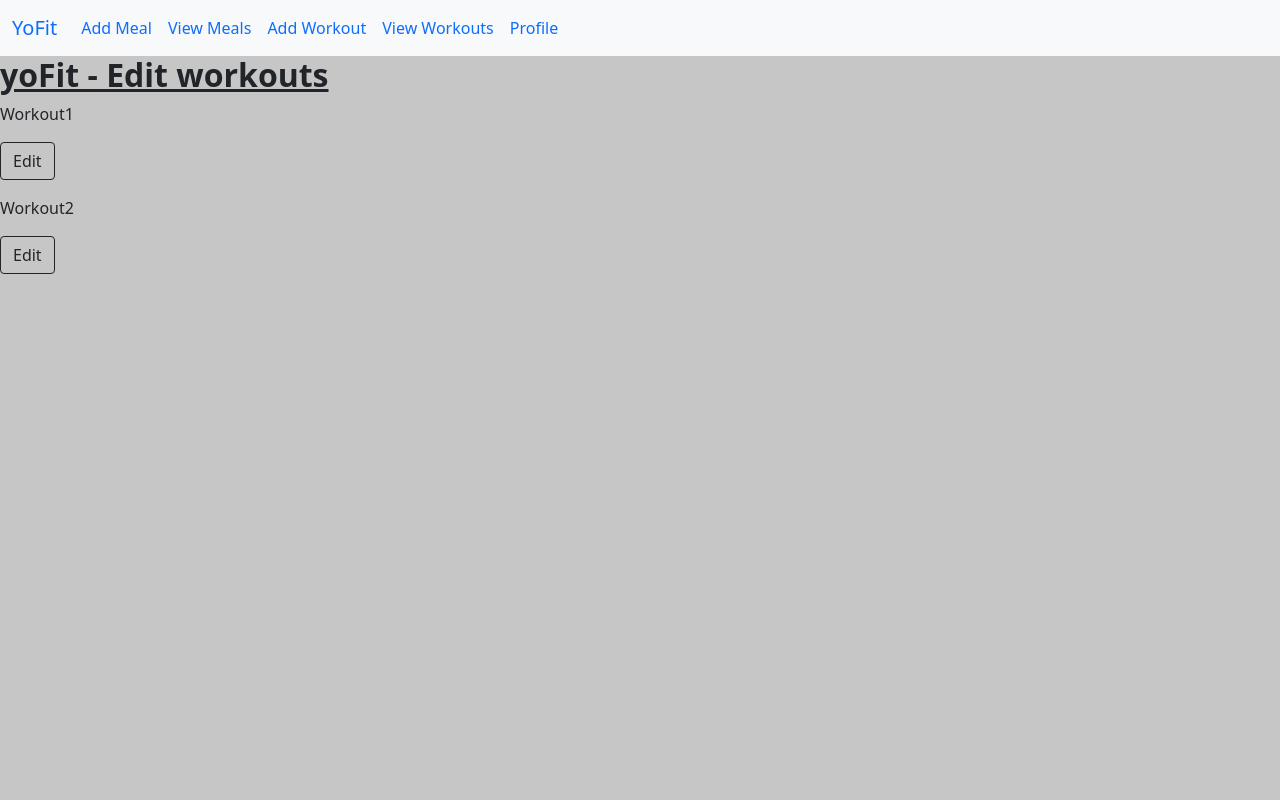
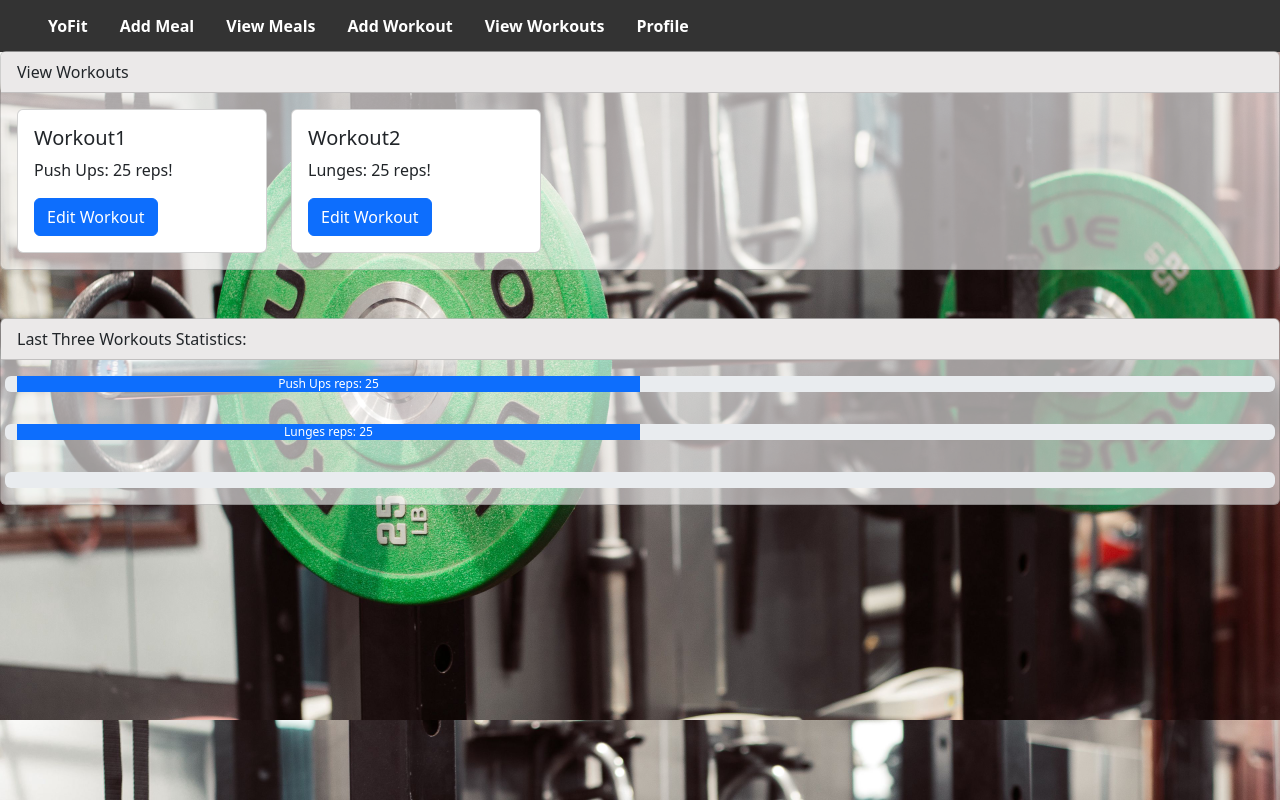
Before and after one commit to albhandari/nutri, a Flask app: page /viewWorkouts in a window 1280 px wide. Run offline with Flask 2, Linux system fonts and the light colour scheme; a user stored in the database is signed in; data comes from the database, SQL or seed files in the repository; both versions use the stored data as it was after the commit.

Commit message:
View Workout and View Meal functionality finished. Added progress bar in both tabs

```diff
--- a/app/routes.py
+++ b/app/routes.py
@@ -271,7 +271,29 @@ def add_food_existing(mealID):
 def view_meals():
  user = current_user
  all_meals = Meal.query.filter_by(creator_id = user.id).all()
- return render_template('view_meals.html', all_meals = all_meals)
+ current = 0;
+ total_calories = 0;
+ total_carbs = 0;
+ total_protein = 0;
+ total_fat = 0;
+
+
+ for meal in all_meals:
+  if(current < 3):
+    total_calories = total_calories + meal.meal_calories
+    total_carbs = total_carbs + meal.meal_carbs
+    total_protein = total_protein + meal.meal_protien
+    total_fat = total_fat + meal.meal_fat
+    current = current +1
+  else:
+    break
+
+  calPer = (total_calories/2500) * 100
+  carPer = (total_carbs / 1250) * 100
+  proPer = (total_protein / 80) * 100
+  fatPer = (total_fat / 97) * 100
+
+ return render_template('view_meals.html',fatPer = fatPer,proPer = proPer,carPer = carPer ,calPer = calPer, all_meals = all_meals, cal= total_calories, carb = total_carbs, pro= total_protein, fat = total_fat)
 
 
 @appObj.route('/viewWorkouts')
@@ -279,7 +301,51 @@ def view_meals():
 def view_workouts():
  user = current_user
  all_workouts = Workout.query.filter_by(creator_id = user.id).all()
- return render_template('view_workouts.html', all_workouts = all_workouts)
+ current = 0;
+ wo1 = "";
+ wo2 = "";
+ wo3 = "";
+
+ rep1 = 0;
+ rep2 = 0;
+ rep3 = 0;
+
+ per1 = 0;
+ per2 = 0;
+ per3 = 0;
+
+ total = 0;
+
+
+ for workout in all_workouts:
+  if(current < 3):
+    if(current == 0):
+      wo1 = workout.exercise
+      rep1 = workout.repititions
+      total = total + rep1
+    elif(current == 1):
+      wo2 = workout.exercise
+      rep2 = workout.repititions
+      total = total + rep2
+    elif(current == 2):
+      wo3 = workout.exercise
+      rep3 = workout.repititions
+      total = total + rep3
+
+    current = current + 1;
+  else:
+    break
+
+  total = rep1 + rep2 + rep3
+
+  per1 = (((rep1 / total)) * 100)
+  per2 = ((rep2 / total) * 100)
+  per3 = ((rep3 / total) * 100)
+
+
+
+
+ return render_template('view_workouts.html', all_workouts = all_workouts, wo1= wo1, wo2 = wo2, wo3 = wo3, rep1 = rep1, rep2 = rep2, rep3 = rep3, per1 = per1, per2 = per2, per3 = per3)
 
 @appObj.route('/editMeal/<mealID>', methods = ["GET", "POST"])
 @login_required
--- /dev/null
+++ b/app/static/css/viewworkout.css
@@ -0,0 +1,65 @@
+body{
+    background-image:url("/static/css/images/barbell.jpeg");
+    background-size: 100%;
+
+
+}
+
+.card{
+    width: 100px;
+    height: 500px;
+}
+
+
+ul {
+    width: 100%;
+    list-style-type: none;
+    margin: 0;
+    padding: 0;
+    overflow: hidden;
+    background-color: #333;
+    margin-bottom: 0;
+  }
+
+  li {
+    float: left;
+    font-weight: 800;
+  }
+
+  li a {
+    display: block;
+    color: white;
+    text-align: center;
+    padding: 14px 16px;
+    text-decoration: none;
+  }
+
+  li a:hover {
+    background-color: #111;
+  }
+
+
+  .hero-image{
+    background-image: url("/static/css/images/dumbbells.jpeg");
+    background-size: 100%;
+    height: 25vh;
+    margin-top: -16px;
+  }
+
+  .hero-text h1{
+    text-align: center;
+    font-size: 30px;
+    color: white;
+    padding-top: 5%;
+    padding-left: 5px;
+    padding-right: 5px;
+  }
+
+  .hero-text h2{
+    text-align: center;
+    font-size: 20px;
+    color: white;
+    padding-top: 5px;
+    padding-left: 5px;
+    padding-right: 5px;
+  }
--- a/app/templates/view_workouts.html
+++ b/app/templates/view_workouts.html
@@ -1,50 +1,82 @@
-<html lang="en">
-  <head>
-    <!-- Required meta tags -->
-    <meta charset="utf-8">
-    <meta name="viewport" content="width=device-width, initial-scale=1">
-
-    <!-- Bootstrap CSS -->
-    <link href="https://cdn.jsdelivr.net/npm/bootstrap@5.0.2/dist/css/bootstrap.min.css" rel="stylesheet" integrity="sha384-EVSTQN3/azprG1Anm3QDgpJLIm9Nao0Yz1ztcQTwFspd3yD65VohhpuuCOmLASjC" crossorigin=>
+<!DOCTYPE html>
+<html lang="en" >
+<head>
+    <meta charset="UTF-8">
+    <title>Home</title>
+    <link rel="stylesheet" href="{{ url_for('static', filename='css/viewworkout.css') }}">
+    <link href="https://cdn.jsdelivr.net/npm/bootstrap@5.2.3/dist/css/bootstrap.min.css" rel="stylesheet" integrity="sha384-rbsA2VBKQhggwzxH7pPCaAqO46MgnOM80zW1RWuH61DGLwZJEdK2Kadq2F9CUG65" crossorigin="anonymous">
+</head>
 
 
+<header>
+    <ul>
+        <li><a class="active" href="/home">YoFit</a></li>
+        <li><a class="active" href="/createMeal">Add Meal</a></li>
+        <li><a class="active" href="/viewMeals">View Meals</a></li>
+        <li><a class="active" href="/createWorkout">Add Workout</a></li>
+        <li><a class="active" href="/viewWorkouts">View Workouts</a></li>
+        <li><a class="active" href="/profile">Profile</a></li>
+      </ul>
+</header>
 
-    <title>YoFit - Edit workouts</title>
-  </head>
-
-   {% with messages = get_flashed_messages() %}
+<body>
+  {% with messages = get_flashed_messages() %}
    {% if messages %}
     {% for message in messages %}
      <p> {{message}} </p>
     {% endfor %}
    {% endif %}
   {% endwith %}
-  <nav class="navbar navbar-expand-lg bg-light">
-  <div class="container-fluid">
-    <a class="navbar-brand" href="/home">YoFit</a>
-    <button class="navbar-toggler" type="button" data-bs-toggle="collapse" data-bs-target="#navbarNavAltMarkup" aria-controls="navbarNavAltMarkup" aria-expanded="false" aria-label="Toggle navigation">
-      <span class="navbar-toggler-icon"></span>
-    </button>
-    <div class="collapse navbar-collapse" id="navbarNavAltMarkup">
-      <div class="navbar-nav">
-        <a class="nav-link" href="/createMeal">Add Meal</a>
-        <a class="nav-link" href="/viewMeals">View Meals</a>
-        <a class="nav-link" href="/createWorkout">Add Workout</a>
-        <a class="nav-link" href="/viewWorkouts"> View Workouts </a>
-        <a class="nav-link" href="/profile">Profile</a>
-      </div>
+
+
+  <div class="card" style = "width: 100%; background:rgba(255, 255, 255, 0.6); margin-top: -17px;">
+    <div class="card-header" style = "background:rgb(235, 233, 233);">
+      View Workouts
+    </div>
+    <div class="card-body" style = "background:rgba(0,0,0,0);">
+        <div class="row" style = "background:rgba(0,0,0,0);">
+            {% for workout in all_workouts %}
+            <div class="col-sm-6" style = "background:rgba(0,0,0,0); width: fit-content;">
+              <div class="card" style ="min-width: 250px;">
+                <div class="card-body">
+                  <h5 class="card-title">{{workout.name}}</h5>
+                  <p class = "card-text"> {{workout.exercise}}: {{workout.repititions}} reps!</p>
+                  <a href="/editWorkout/{{workout.id}}" class="btn btn-primary">Edit Workout</a>
+                </div>
+              </div>
+            </div>
+            {% endfor %}
+          </div>
     </div>
   </div>
-</nav>
 
-  <body style="background: #c6c6c6">
-    <h2> <b> <u> yoFit - Edit workouts</h2> </b> </u>
-     {%for workout in all_workouts %}
-       <p> {{workout.name}} </p>
-       <p> <a class="btn btn-outline-dark" href="/editWorkout/{{workout.id}}" role="button">Edit </a> </p>
-     {% endfor %}
+  <br>
+  <br>
 
-    <!-- Option 1: Bootstrap Bundle with Popper -->
-    <script src="https://cdn.jsdelivr.net/npm/bootstrap@5.0.2/dist/js/bootstrap.bundle.min.js" integrity="sha384-MrcW6ZMFYlzcLA8Nl+NtUVF0sA7MsXsP1UyJoMp4YLEuNSfAP+JcXn/tWtIaxVXM" crossorigin="anonymous">
-  </body>
+
+  <div class="card" style = "width: 100%; background:rgba(255, 255, 255, 0.6);">
+    <div class="card-header" style = "background:rgb(235, 233, 233);">
+      Last Three Workouts Statistics:
+    </div>
+    <div class="card-body" style = "background:rgba(0,0,0,0);">
+        <div class="row" style = "background:rgba(0,0,0,0);">
+          <div class="progress">
+            <div class="progress-bar" role="progressbar" aria-label="Example with label" style="width: {{per1}}%;" aria-valuenow="25" aria-valuemin="0" aria-valuemax="100">{{wo1}} reps: {{rep1}}</div>
+          </div>
+          <br>
+          <br>
+          <div class="progress">
+            <div class="progress-bar" role="progressbar" aria-label="Example with label" style="width: {{per2}}%;" aria-valuenow="25" aria-valuemin="0" aria-valuemax="100">{{wo2}} reps: {{rep2}}</div>
+          </div>
+          <br>
+          <br>
+          <div class="progress">
+            <div class="progress-bar" role="progressbar" aria-label="Example with label" style="width: {{per3}}%;" aria-valuenow="25" aria-valuemin="0" aria-valuemax="100">{{wo3}} reps: {{rep3}}</div>
+          </div>
+
+    </div>
+  </div>
+
+
+</body>
 </html>
```
Also changed, not shown: app/templates/view_meals.html (+34 -1 lines), app/app.db, app/static/css/images/barbell.jpeg (added).
